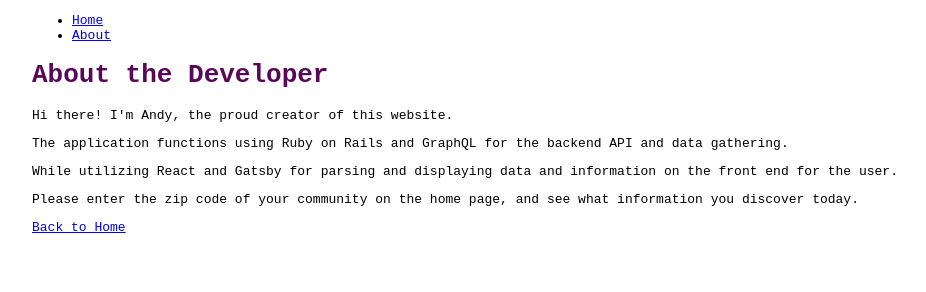
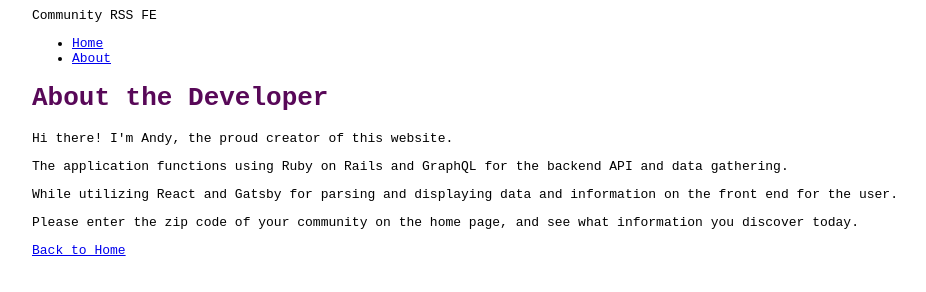
Before and after one commit to AStilmock/Community_RSS_FE_2.0, a Gatsby site: page /about in a window 1280 px wide. Shown: the whole page, without its empty margins (8-934 px from the left). Built offline with nearby package versions, Linux system fonts and the light colour scheme; Gatsby itself is replaced by a stand-in of ours.

Commit message:
added site metadata to home page

```diff
--- a/src/components/layout.js
+++ b/src/components/layout.js
@@ -1,5 +1,5 @@
 import * as React from 'react'
-import { Link } from 'gatsby'
+import { Link, useStaticQuery, graphql } from 'gatsby'
 import {
   container,
   heading,
@@ -9,8 +9,19 @@ import {
 } from './layout.module.css'
 
 const Layout = ({ pageTitle, children }) => {
+  const data = useStaticQuery(graphql`
+    query {
+      site {
+        siteMetadata {
+          title
+        }
+      }
+    }
+  `)
+
   return (
     <div className={container}>
+      <header>{data.site.siteMetadata.title}</header>
       <nav>
         <ul className={navLinks}>
           <li className={navLinkItem}>
```
